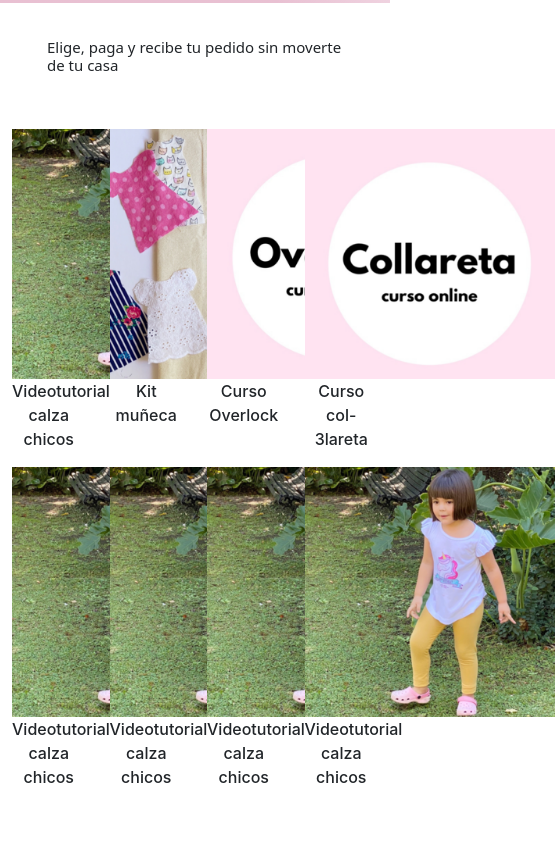
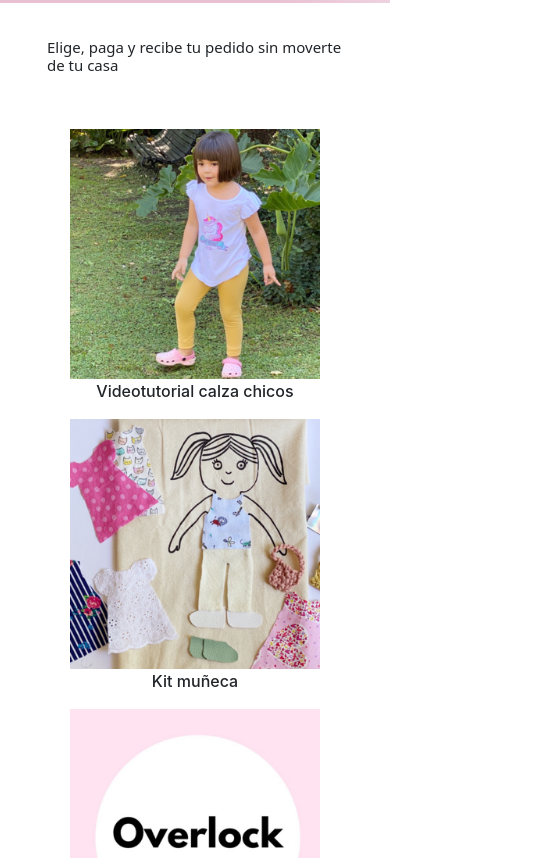
Before and after one commit to maurorobledo87/desafiofinal, a website: page index.html in a window 390 px wide. Shown: the part 377-1235 px from the top of the page, 555 px wide, since content can reach past the window. Drawn offline with nearby package versions, Linux system fonts and the light colour scheme.

Commit message:
grilla responsive

```diff
--- a/index.html
+++ b/index.html
@@ -49,35 +49,35 @@
     <section class="container seccion">
         <h1 class="titulo">Elige, paga y recibe tu pedido sin moverte de tu casa</h1>
         <div class="row">
-            <div class="col-3">
+            <div class="col-xs-12 col-sm-6 col-md-3">
                 <img width="250" src="./imagenes/videotutorial.png" alt="videotutorial">
                 <p>Videotutorial calza chicos</p>
             </div>
-            <div class="col-3">
+            <div class="col-xs-12 col-sm-6 col-md-3">
                 <img width="250" src="./imagenes/kitmuñeca.png" alt="kitmuñeca">
                 <p class="text">Kit muñeca</p>
             </div>
-            <div class="col-3">
+            <div class="col-xs-12 col-sm-6 col-md-3">
                 <img width="250" src="./imagenes/cursooverlock.png" alt="cursooverlock">
                 <p>Curso Overlock</p>
             </div>
-            <div class="col-3">
+            <div class="col-xs-12 col-sm-6 col-md-3">
                 <img width="250" src="./imagenes/cursocollareta.png" alt="cursocollareta">
                 <p>Curso col-3lareta</p>
             </div>
-            <div class="col-3">
+            <div class="col-xs-12 col-sm-6 col-md-3">
                 <img width="250" src="./imagenes/videotutorial.png" alt="videotutorial">
                 <p>Videotutorial calza chicos</p>
             </div>
-            <div class="col-3">
+            <div class="col-xs-12 col-sm-6 col-md-3">
                 <img width="250" src="./imagenes/videotutorial.png" alt="videotutorial">
                 <p>Videotutorial calza chicos</p>
             </div>
-            <div class="col-3">
+            <div class="col-xs-12 col-sm-6 col-md-3">
                 <img width="250" src="./imagenes/videotutorial.png" alt="videotutorial">
                 <p>Videotutorial calza chicos</p>
             </div>
-            <div class="col-3">
+            <div class="col-xs-12 col-sm-6 col-md-3">
                 <img width="250" src="./imagenes/videotutorial.png" alt="videotutorial">
                 <p>Videotutorial calza chicos</p>
             </div>
```
